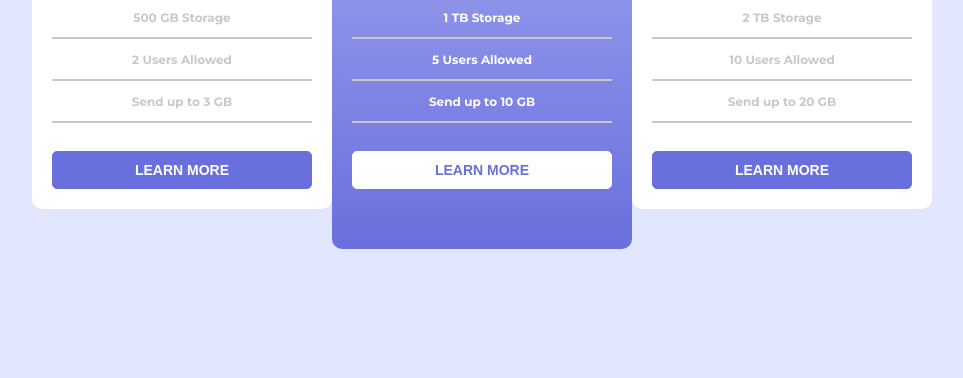
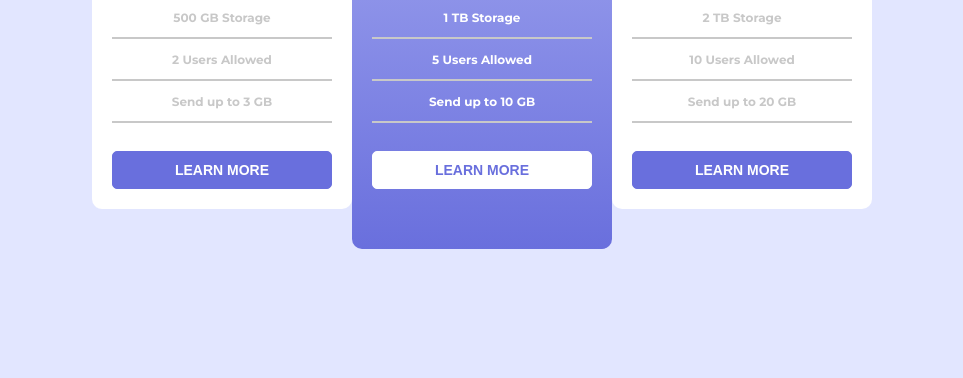
Before and after one commit to er-arpitgupta/pricing-component, a plain HTML site: page index.html in a window 1280 px wide. Shown: the part 422-800 px from the top of the page, without its empty margins (158-1121 px from the left). Drawn offline with nearby package versions, Linux system fonts and the light colour scheme.

Commit message:
changes made

```diff
--- a/style.css
+++ b/style.css
@@ -101,7 +101,7 @@ p {
   text-align: center;
   line-height: 1.5;
   border-radius: 10px;
-  min-width: 260px;
+  min-width: 220px;
 }
 
 .pricing1 .plan-category:nth-child(2) {
```
